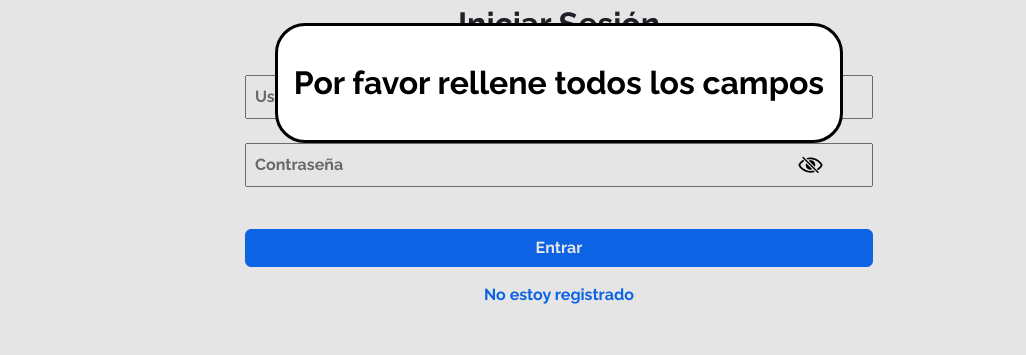
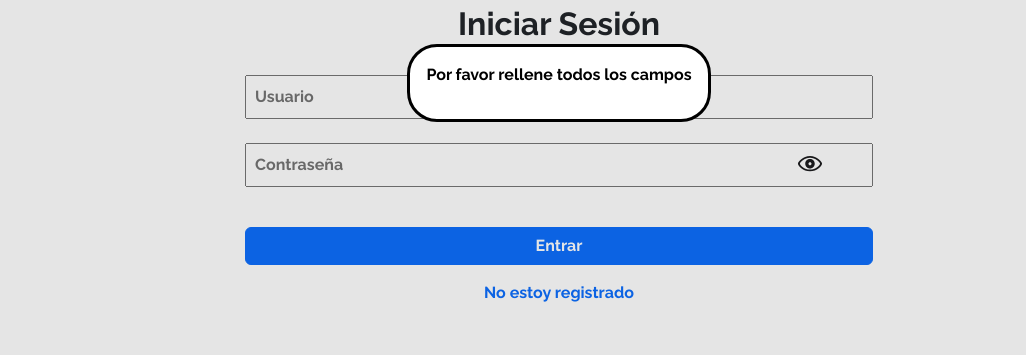
Before and after one commit to waku1044/E-commerce, a website with bundled scripts: page index.html in a window 1280 px wide. Both pictures are taken after a click on the button "Entrar". Shown: the part 317-672 px from the top of the page, without its empty margins (81-1107 px from the left). Built offline with nearby package versions, Linux system fonts and the light colour scheme.

Commit message:
en local funciona ojo open

```diff
--- a/assets/css/registro/registro.css
+++ b/assets/css/registro/registro.css
@@ -10,8 +10,3 @@
 main{
     height: calc(100vh - 250px);
 }
-dialog{
-    position: absolute;
-    left: 35%;
-    top: 35%;
-}
--- a/assets/css/style.css
+++ b/assets/css/style.css
@@ -11,7 +11,7 @@ dialog{
     background: rgb(53, 215, 226);
     color: var(--titulos);
     font-family: var(--letras);
-    border: none;
+    border: 2px 2px 2px 2px solid var(#000);
     border-radius: 30px;
     padding: 60px;
 }
--- a/assets/js/ingreso.js
+++ b/assets/js/ingreso.js
@@ -1,8 +1,5 @@
 import { service } from "../server/server.js";
 import modal from "../modal/modal.js";
-
-
-
 
 const usuario = document.querySelector('[data-usuario]');
 const contraseña = document.querySelector('[data-contraseña]');
@@ -10,27 +7,15 @@ const btn = document.querySelector('[data-btn]');
 const btnVer = document.querySelector('#ver');
 
 
-btnVer.src = './assets/img/eyeClose.svg'
+btnVer.src = './assets/img/eyeOpen.svg'
 function verPass() {
-    console.log(btnVer.src)
-    btnVer.src == './assets/img/eyeClose.svg'? btnVer.src = './assets/img/eyeOpen.svg': btnVer.src = './assets/img/eyeClose.svg';
+
+    btnVer.src == 'http://127.0.0.1:5500/Frontend/assets/img/eyeClose.svg'? btnVer.src = './assets/img/eyeOpen.svg': btnVer.src = './assets/img/eyeClose.svg';
     contraseña.type == 'password'?contraseña.type = 'text':contraseña.type = 'password';
     // console.log(btnVer.src)
 }
 btnVer.addEventListener('click',verPass)
 
-
-
-// function modal(text) {
-//     const dialog = document.querySelector("[data-modal]");
-//     const context = `<h3>${text}.</h3>`;
-//     dialog.innerHTML = context
-//     dialog.showModal();
-//     setTimeout(() => {
-//         dialog.close();
-//     }, 3000);
-
-// }
 usuario.focus()
 function ingreso(){
 
--- a/assets/modal/modal.js
+++ b/assets/modal/modal.js
@@ -1,7 +1,7 @@
 // const popap = document.querySelector("#modal");
 function modal(text) {
     const dialog = document.querySelector("[data-modal]");
-    const context = `<h1>${text}</h1>`;
+    const context = `<p>${text}</p>`;
     dialog.innerHTML = context
     dialog.showModal();
     setTimeout(() => {
--- a/index.html
+++ b/index.html
@@ -33,7 +33,7 @@
 
 
                     <input type="password" class="inicio_input col-12 p-2 mb-4 w-50" placeholder="Contraseña" data-contraseña>
-                    <img src='./assets/img/eyeClose.svg' class="eye" alt="eye" id="ver">
+                    <img  class="eye" alt="eye" id="ver">
 
                     <button class="inicio_btn btn btn-primary col-12 w-50" data-btn>Entrar</button>
                     <a href="./assets/pages/usuario/registro.html" class="text-decoration-none py-3">No estoy registrado</a>
```
Also changed, not shown: assets/js/registro.js (+10 -10 lines), assets/pages/usuario/registro.html (+1 -1 lines).
